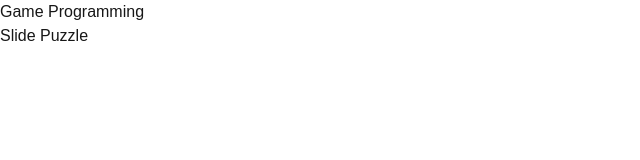
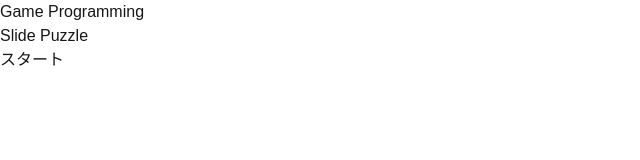
Before and after one commit to ishikawagoemon1205/nextjs-test-dev-app-001, a Next.js app: page /practice/slide-puzzle in a window 1280 px wide. Shown: the top 160 px of the page, without its empty margins (0-640 px from the left). Built offline with nearby package versions, Linux system fonts and the light colour scheme.

Commit message:
パズルゲーム実装001

```diff
--- a/src/app/practice/slide-puzzle/page.tsx
+++ b/src/app/practice/slide-puzzle/page.tsx
@@ -1,46 +1,86 @@
 "use client";
-// import { useState } from "react";
+import { useEffect , useState } from "react";
 
 
 export default function SlidePuzzlePage() {
 
     // // const [contentStatus, setContentStatus] = useState("start");
-    // const contentStatus = "standby";
-    // // const [tiles, setTiles] = useState([]);
-    // const hist = [];
+    const contentStatus = "standby";
+    const tiles = [];
+    const hist = [];
 
-    // // useEffect(() => {
-    // //     if (contentStatus === "start") {
-    // //         // init();
-    // //     }
-    // // }, [contentStatus]);
+    useEffect(() => {
+        if (contentStatus === "start") {
+            init();
+        }
+    }, [contentStatus]);
 
-    // const standbyDisplay = () => (
-    //     <div className="w-[500px] h-[500px] flex items-center justify-center">
-    //         <button
-    //             className="bg-[#ffffff] hover:bg-gray-300 w-[200px] h-[30px] rounded-[4px]"
-    //             // onClick={() => setContentStatus("start")}
-    //         >
-    //             <h4 className="text-[#000000] font-bold">スタート</h4>
-    //         </button>
-    //     </div>
-    // );
+    const init = () => {
+        const tableElement = document.getElementById("table");
+        if (!tableElement) return;
 
-    // const startDisplay = () => (
-    //     <div className="w-[500px] h-[500px] flex items-center justify-center">
-    //         <table id="table" />
-    //     </div>
-    // );
+        const newTiles:any = [];
+        tableElement.innerHTML = ""; // 初期化
+
+        for (let i = 0; i < 5; i++) {
+            const tr = document.createElement("tr");
+            for (let j = 0; j < 5; j++) {
+                const td = document.createElement("td");
+                const index = i * 5 + j;
+
+                td.className = "tile";
+                td.dataset.index = index.toString();
+                td.textContent = index === 0 ? "" : index.toString();
+                td.style.width = "100px";
+                td.style.height = "100px";
+                td.style.textAlign = "center";
+                td.style.fontSize = "30px";
+                td.style.border = "1px solid #000000";
+                td.style.borderRadius = "4px";
+                td.style.backgroundColor = "#ffffff";
+                td.onclick = (e) => click(e, newTiles);
+
+                tr.appendChild(td);
+                newTiles.push(td);
+            }
+            tableElement.appendChild(tr);
+        }
+
+        // setTiles(newTiles);
+
+        // シャッフル
+        for (let i = 0; i < 1000; i++) {
+            const randomIndex = Math.floor(Math.random() * 25);
+            click({ target: { dataset: { index: randomIndex.toString() } } }, newTiles);
+        }
+    };
+
+    const standbyDisplay = () => (
+        <div className="w-[500px] h-[500px] flex items-center justify-center">
+            <button
+                className="bg-[#ffffff] hover:bg-gray-300 w-[200px] h-[30px] rounded-[4px]"
+                // onClick={() => setContentStatus("start")}
+            >
+                <h4 className="text-[#000000] font-bold">スタート</h4>
+            </button>
+        </div>
+    );
+
+    const startDisplay = () => (
+        <div className="w-[500px] h-[500px] flex items-center justify-center">
+            <table id="table" />
+        </div>
+    );
 
 
-    // const content = () => {
-    //     if (contentStatus === "standby") {
-    //         return standbyDisplay();
-    //     } else if (contentStatus === "start") {
-    //         return startDisplay();
-    //     }
-    //     return null; // 必要に応じてエラー処理
-    // };
+    const content = () => {
+        if (contentStatus === "standby") {
+            return standbyDisplay();
+        } else if (contentStatus === "start") {
+            return startDisplay();
+        }
+        return null; // 必要に応じてエラー処理
+    };
 
     return (
         <div className="w-[100%] h-[100%] flex items-center justify-center">
@@ -49,7 +89,7 @@ export default function SlidePuzzlePage() {
                     <h4 className="text-[20px] text-[#ffffff]">Slide Puzzle</h4>
                 </div>
                 <div className="w-[100%] h-[500px] flex items-center justify-center">
-                    {/* {content()} */}
+                    {content()}
                 </div>
             </div>
         </div>
```
